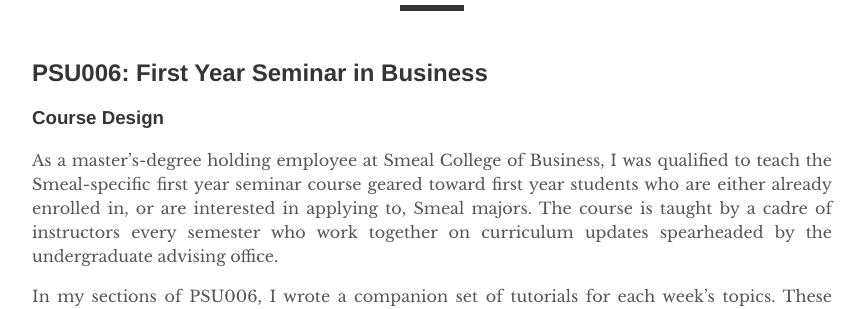
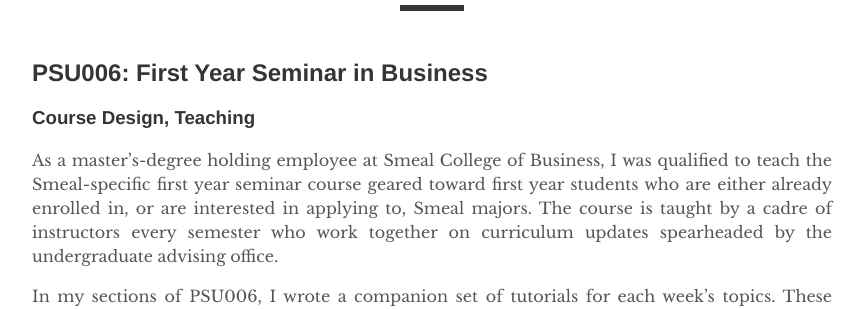
Before and after one commit to kat-wehr/mysite, a Jekyll site: the page built from _portfolio/psu006.md, in a window 1280 px wide. Shown: the part 332-641 px from the top of the page, without its empty margins (208-1073 px from the left). Built offline with Jekyll 4.4.1, drawn with Linux system fonts in a browser that asks for light colours; nearby versions of some CDN libraries.

Commit message:
Update psu006.md

```diff
--- a/_portfolio/psu006.md
+++ b/_portfolio/psu006.md
@@ -6,7 +6,7 @@ description: Some artifacts from experience teaching PSU 006.
 ---
 
 ## PSU006: First Year Seminar in Business
-### Course Design
+### Course Design, Teaching
 
 As a master's-degree holding employee at Smeal College of Business, I was qualified to teach the Smeal-specific first year seminar course geared toward first year students who are either already enrolled in, or are interested in applying to, Smeal majors. The course is taught by a cadre of instructors every semester who work together on curriculum updates spearheaded by the undergraduate advising office.
 
```
